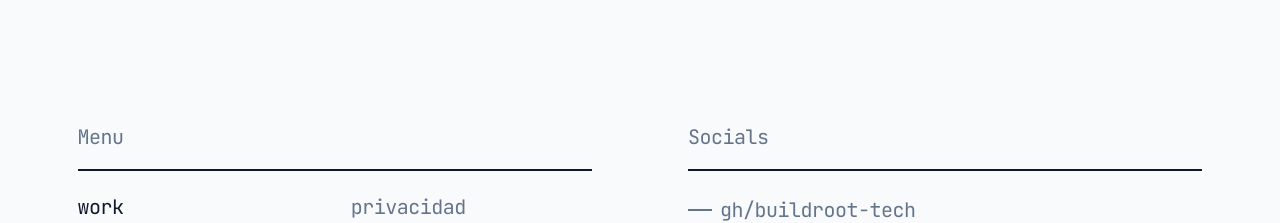
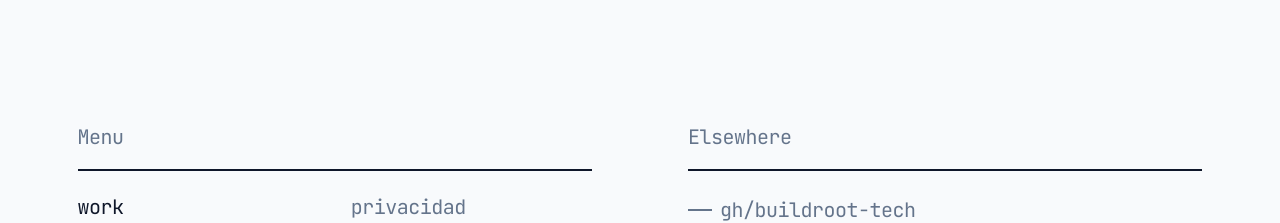
Before and after one commit to buildroot-tech/front-buildroot, a Next.js app: page / in a window 1280 px wide. Shown: the part 4680-4903 px from the top of the page. Built offline with nearby package versions, Linux system fonts and the light colour scheme.

Commit message:
feat(layout): rename Socials column title to Elsewhere

```diff
--- a/components/layout/Footer.tsx
+++ b/components/layout/Footer.tsx
@@ -119,7 +119,7 @@ export function Footer(): React.ReactElement {
               <div className="flex flex-col">
                 <div className="border-b-2 border-[var(--border)] w-full pb-4 mb-5">
                   <p className="font-mono text-[clamp(1.25rem,1.5vw,1.6rem)] capitalize tracking-tight text-[var(--text-muted)]">
-                    Socials
+                    Elsewhere
                   </p>
                 </div>
                 <div className="flex flex-col gap-1">
```
